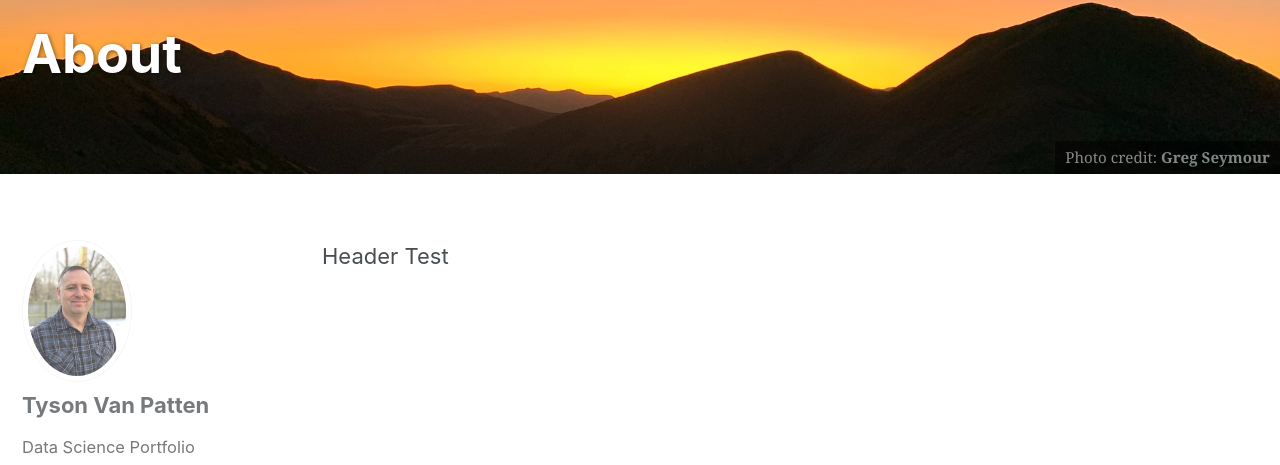
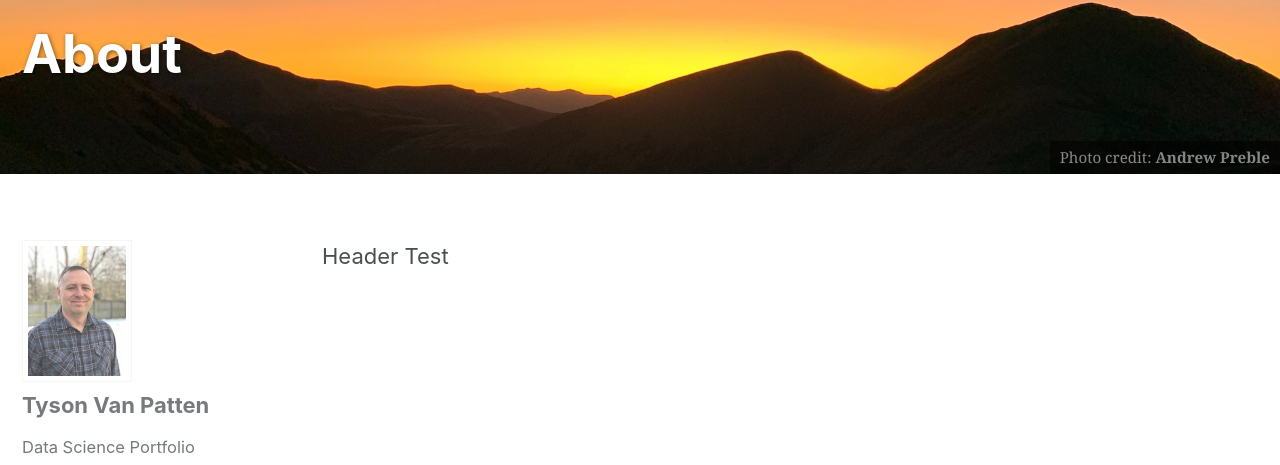
Before and after one commit to tvanpat/tvanpat, a Jekyll site: the page built from _pages/about.md, in a window 1280 px wide. Shown: the part 128-593 px from the top of the page. Built offline with Jekyll 4.4.1, drawn with Linux system fonts in a browser that asks for light colours; cached includes are drawn as plain includes; nearby versions of some CDN libraries.

Commit message:
changed photo and sidebar avatar

```diff
--- a/_pages/about.md
+++ b/_pages/about.md
@@ -3,7 +3,7 @@ title: "About"
 permalink: /about/
 header:
   overlay_image: "/images/rivermountain.jpg"
-  caption: "Photo credit: [**Greg Seymour**](https://unsplash.com/photos/M4e-md9KGro)"
+  caption: "Photo credit: [**Andrew Preble**](https://unsplash.com/photos/M4e-md9KGro)"
 
 ---
 
--- a/_sass/minimal-mistakes/_sidebar.scss
+++ b/_sass/minimal-mistakes/_sidebar.scss
@@ -128,7 +128,7 @@
 
   img {
     max-width: 110px;
-    border-radius: 50%;
+    border-radius: 0%;
 
     @include breakpoint($large) {
       padding: 5px;
```
